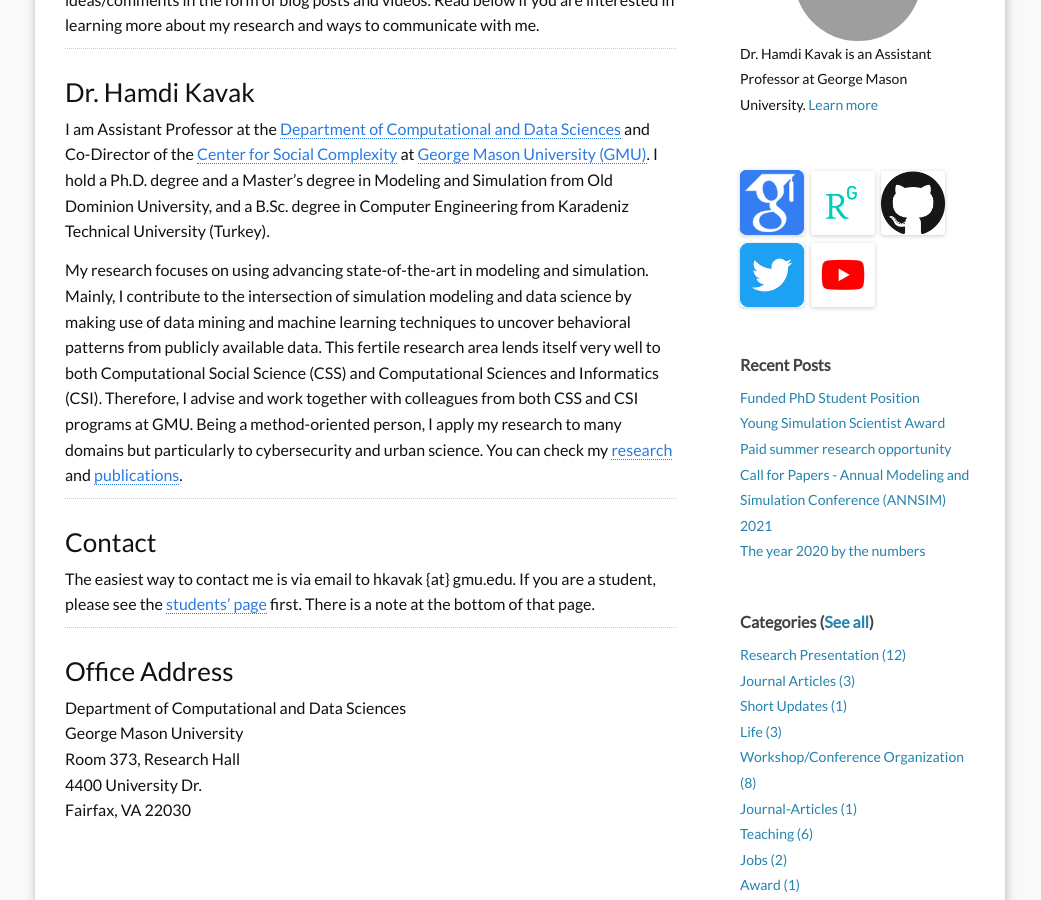
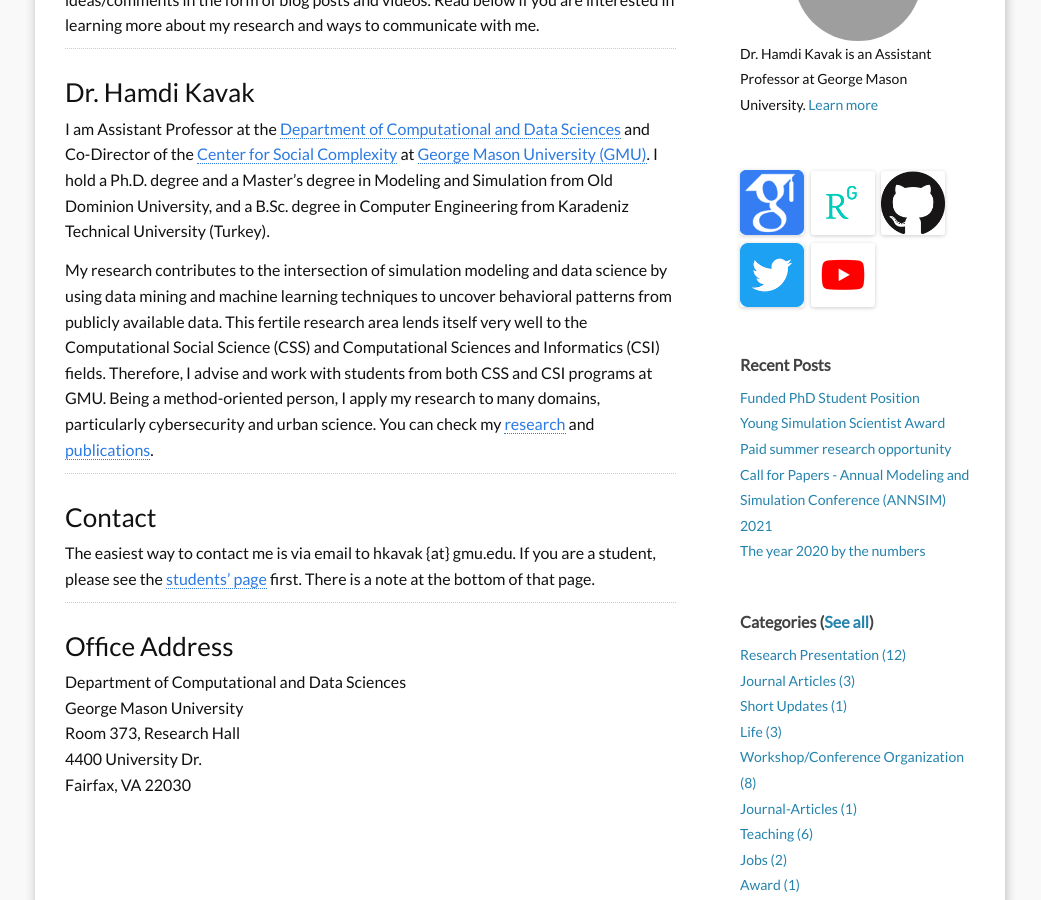
Before and after one commit to hamdikavak/hamdikavak.github.io, a Jekyll site: the page built from b_about.md, in a window 1280 px wide and 900 px high, scrolled down 305 px. Shown: the whole window, without its empty margins (120-1161 px from the left). Built offline with Jekyll 4.4.1, drawn with Linux system fonts in a browser that asks for light colours; nearby versions of some CDN libraries; grey boxes are pictures that could not be loaded.

Commit message:
Updated about page

```diff
--- a/b_about.md
+++ b/b_about.md
@@ -12,7 +12,7 @@
 ### Dr. Hamdi Kavak
 I am Assistant Professor at the [Department of Computational and Data Sciences](https://science.gmu.edu/academics/departments-units/computational-data-sciences) and Co-Director of the [Center for Social Complexity](https://socialcomplexity.gmu.edu/) at [George Mason University (GMU)](https://www.gmu.edu). I hold a Ph.D. degree and a Master's degree in Modeling and Simulation from Old Dominion University, and a B.Sc. degree in Computer Engineering from Karadeniz Technical University (Turkey).
 
-My research focuses on using advancing state-of-the-art in modeling and simulation. Mainly, I contribute to the intersection of simulation modeling and data science by making use of data mining and machine learning techniques to uncover behavioral patterns from publicly available data. This fertile research area lends itself very well to both Computational Social Science (CSS) and Computational Sciences and Informatics (CSI). Therefore, I advise and work together with colleagues from both CSS and CSI programs at GMU. Being a method-oriented person, I apply my research to many domains but particularly to cybersecurity and urban science. You can check my [research]({{ site.baseurl }}/research/) and [publications]({{ site.baseurl }}/publications/).
+My research contributes to the intersection of simulation modeling and data science by using data mining and machine learning techniques to uncover behavioral patterns from publicly available data. This fertile research area lends itself very well to the Computational Social Science (CSS) and Computational Sciences and Informatics (CSI) fields. Therefore, I advise and work with students from both CSS and CSI programs at GMU. Being a method-oriented person, I apply my research to many domains, particularly cybersecurity and urban science. You can check my [research]({{ site.baseurl }}/research/) and [publications]({{ site.baseurl }}/publications/).
 
 ---
 
```
